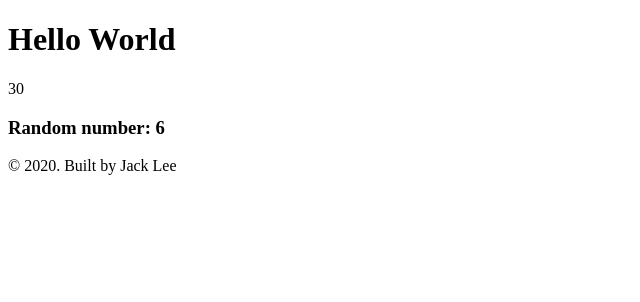
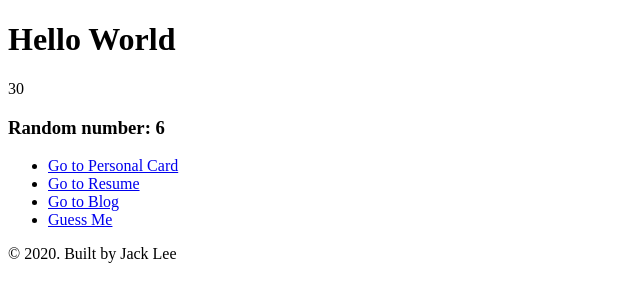
Before and after one commit to jkprogramador/TheCompletePythonProBootcampFor2021, a Flask app: page / in a window 1280 px wide. Shown: the top 302 px of the page, without its empty margins (0-640 px from the left). Run offline with Flask 2, Linux system fonts and the light colour scheme.

Commit message:
Add URL Building examples to Flask introduction.

```diff
--- a/flask_start/hello.py
+++ b/flask_start/hello.py
@@ -66,8 +66,9 @@ def guess(name: str):
     return render_template("guess.html", name=name, age=age, gender=gender)
 
 
-@app.route("/blog")
-def blog():
+@app.route("/blog/<int:num>")
+def get_blog(num: int):
+    print(num)
     res = requests.get("https://api.npoint.io/5abcca6f4e39b4955965")
     res.raise_for_status()
     try:
--- a/flask_start/templates/index.html
+++ b/flask_start/templates/index.html
@@ -9,6 +9,12 @@
     <h1>Hello World</h1>
     <p>{{ 5 * 6 }}</p>
     <h3>Random number: {{ num }}</h3>
+    <ul>
+        <li><a title="Go to Personal Card" href="{{ url_for('card') }}">Go to Personal Card</a></li>
+        <li><a title="Go to Resume" href="{{ url_for('cv') }}">Go to Resume</a></li>
+        <li><a title="Go to Blog" href="{{ url_for('get_blog', num=3) }}">Go to Blog</a></li>
+        <li><a title="Guess Me" href="{{ url_for('guess', name='Jack') }}">Guess Me</a></li>
+    </ul>
     <footer>
         <p>&copy; {{ year }}. Built by Jack Lee</p>
     </footer>
```
